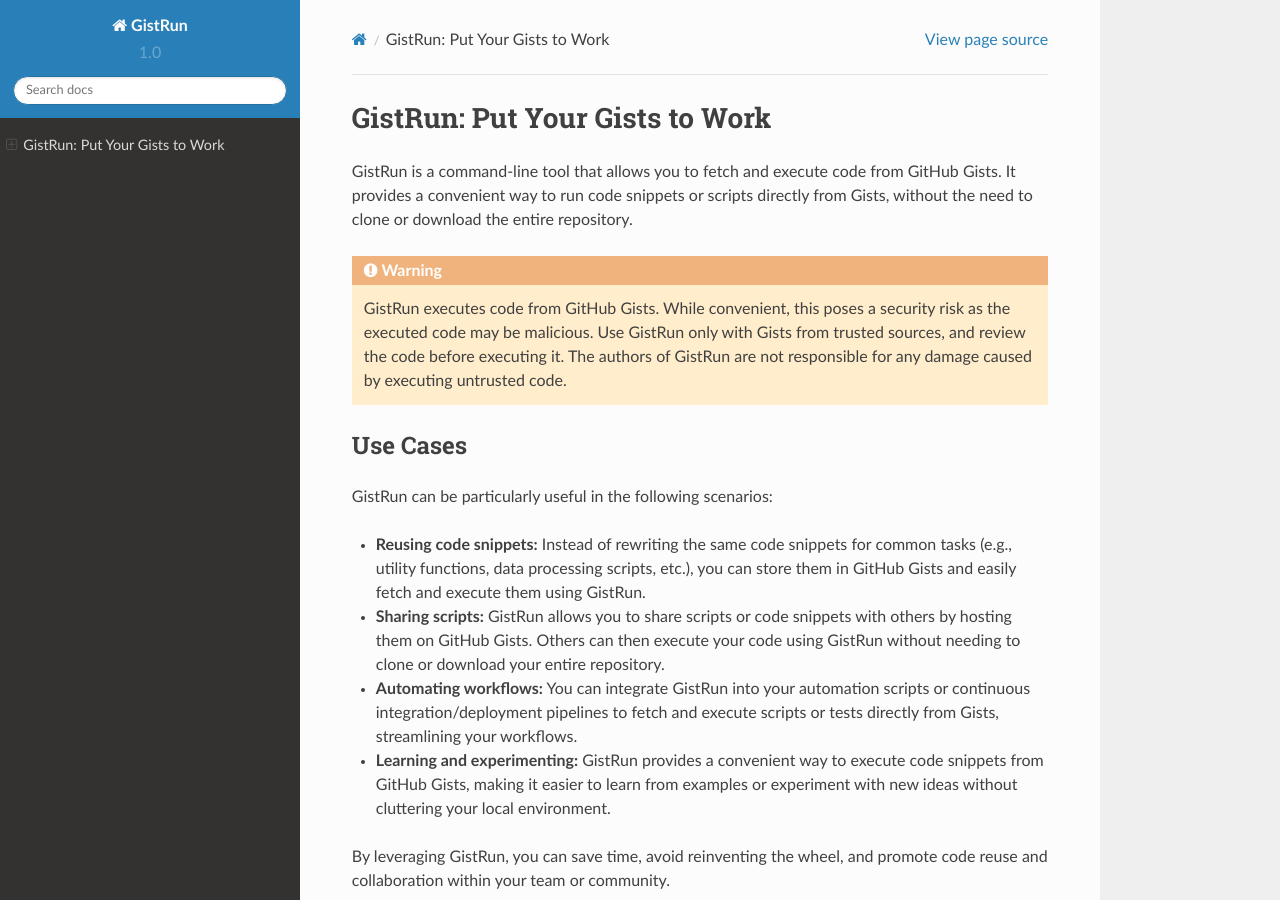
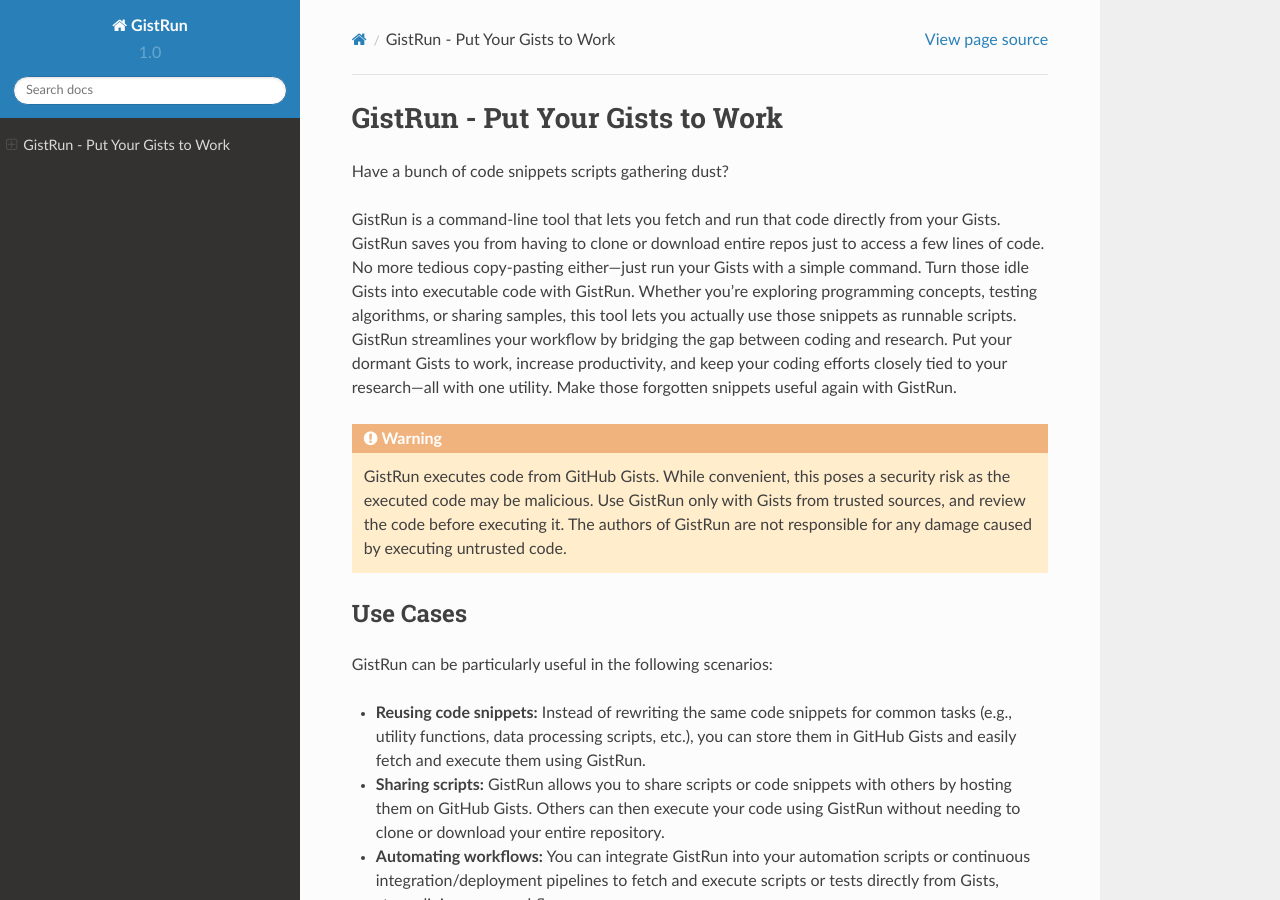
Before and after one commit to drengskapur/gistrun, a Sphinx documentation site: the page built from docs/README.rst, in a window 1280 px wide and 900 px high. Built offline with Sphinx 7.4.7 and the Read the Docs theme 2.0.0, drawn with Linux system fonts in a browser that asks for light colours; pages that are not in the unit, such as notebooks, are missing from menus.

Commit message:
Update README.rst

```diff
--- a/docs/README.rst
+++ b/docs/README.rst
@@ -1,9 +1,11 @@
 .. _gistrun:
 
-GistRun: Put Your Gists to Work
+GistRun - Put Your Gists to Work
 ===============================
 
-GistRun is a command-line tool that allows you to fetch and execute code from GitHub Gists. It provides a convenient way to run code snippets or scripts directly from Gists, without the need to clone or download the entire repository.
+Have a bunch of code snippets scripts gathering dust?
+
+GistRun is a command-line tool that lets you fetch and run that code directly from your Gists. GistRun saves you from having to clone or download entire repos just to access a few lines of code. No more tedious copy-pasting either—just run your Gists with a simple command. Turn those idle Gists into executable code with GistRun. Whether you're exploring programming concepts, testing algorithms, or sharing samples, this tool lets you actually use those snippets as runnable scripts. GistRun streamlines your workflow by bridging the gap between coding and research. Put your dormant Gists to work, increase productivity, and keep your coding efforts closely tied to your research—all with one utility. Make those forgotten snippets useful again with GistRun.
 
 .. warning::
    GistRun executes code from GitHub Gists. While convenient, this poses a security risk as the executed code may be malicious. Use GistRun only with Gists from trusted sources, and review the code before executing it. The authors of GistRun are not responsible for any damage caused by executing untrusted code.
```
